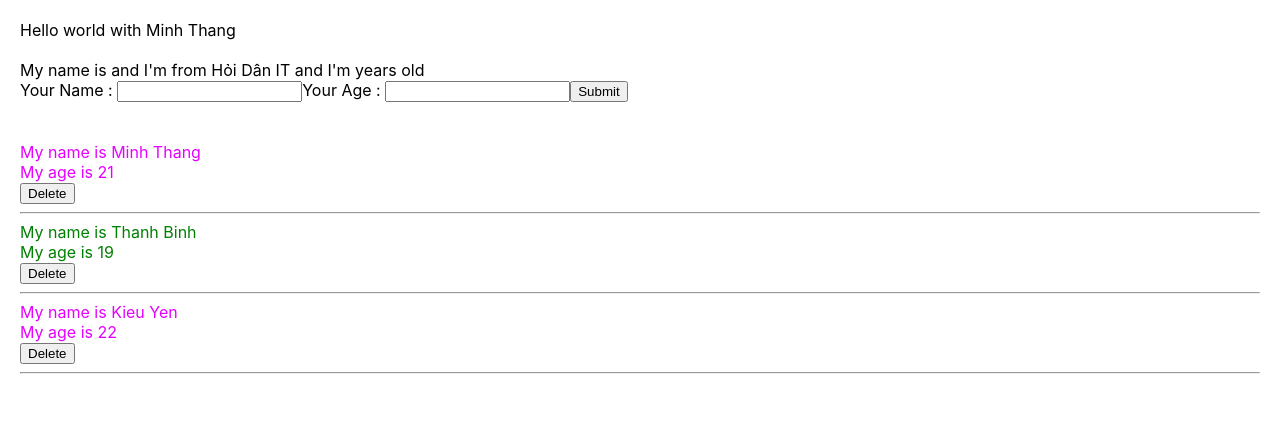
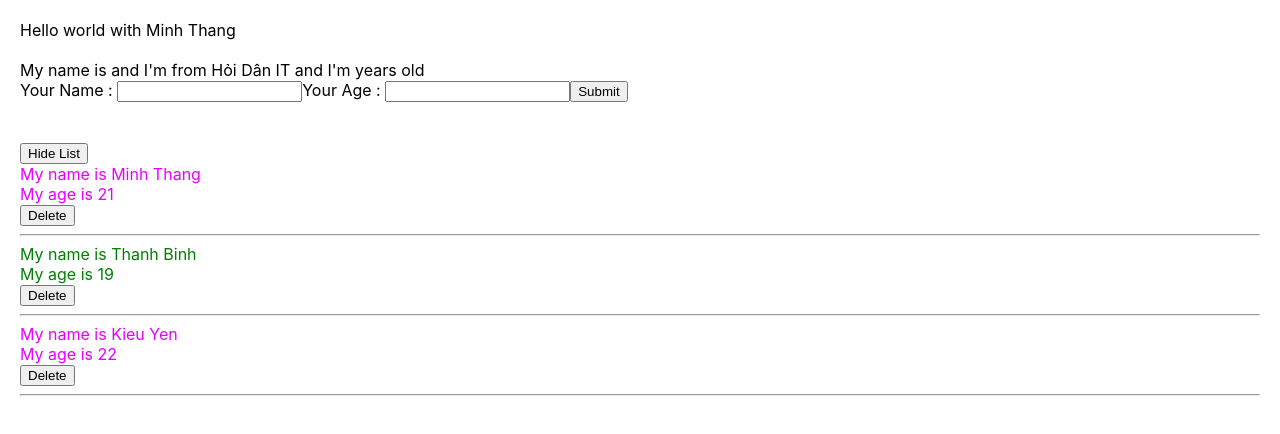
Before and after one commit to Thang-Nguyen-Minh/REACTJS, a React (Create React App) app: page / in a window 1280 px wide. Shown: the top 434 px of the page. Built offline with nearby package versions, Linux system fonts and the light colour scheme.

Commit message:
useState

```diff
--- a/src/components/DisplayInfo.js
+++ b/src/components/DisplayInfo.js
@@ -1,4 +1,4 @@
-import React from 'react'
+import React,{useState} from 'react'
 import './DisplayInfo.scss'
 import logo from './../logo.svg'
 
@@ -71,11 +71,21 @@
 const DisplayInfo = (props) => {
     //destructoring array/object
     const {listUsers} = props;//objects
-    //template(HTML) + logicJS : component
-    console.log(">>> call render");
+    const [isShowHideListUser, setShowHideListUser] = useState(true);
+    // this.state={
+    //     isShowHideListUser : true
+    // }
+    const handleShowHideListUser = () => {
+        setShowHideListUser(!isShowHideListUser);
+    }
     return (
         <div className="display-info-container">
-            {true &&
+            <div>
+                <button onClick={()=>handleShowHideListUser()}>
+                    {isShowHideListUser ? 'Hide List' : 'Show List'}
+                </button>
+            </div>
+            {isShowHideListUser &&
                 <>
                 {listUsers.map((user) => {
                     return (
```
